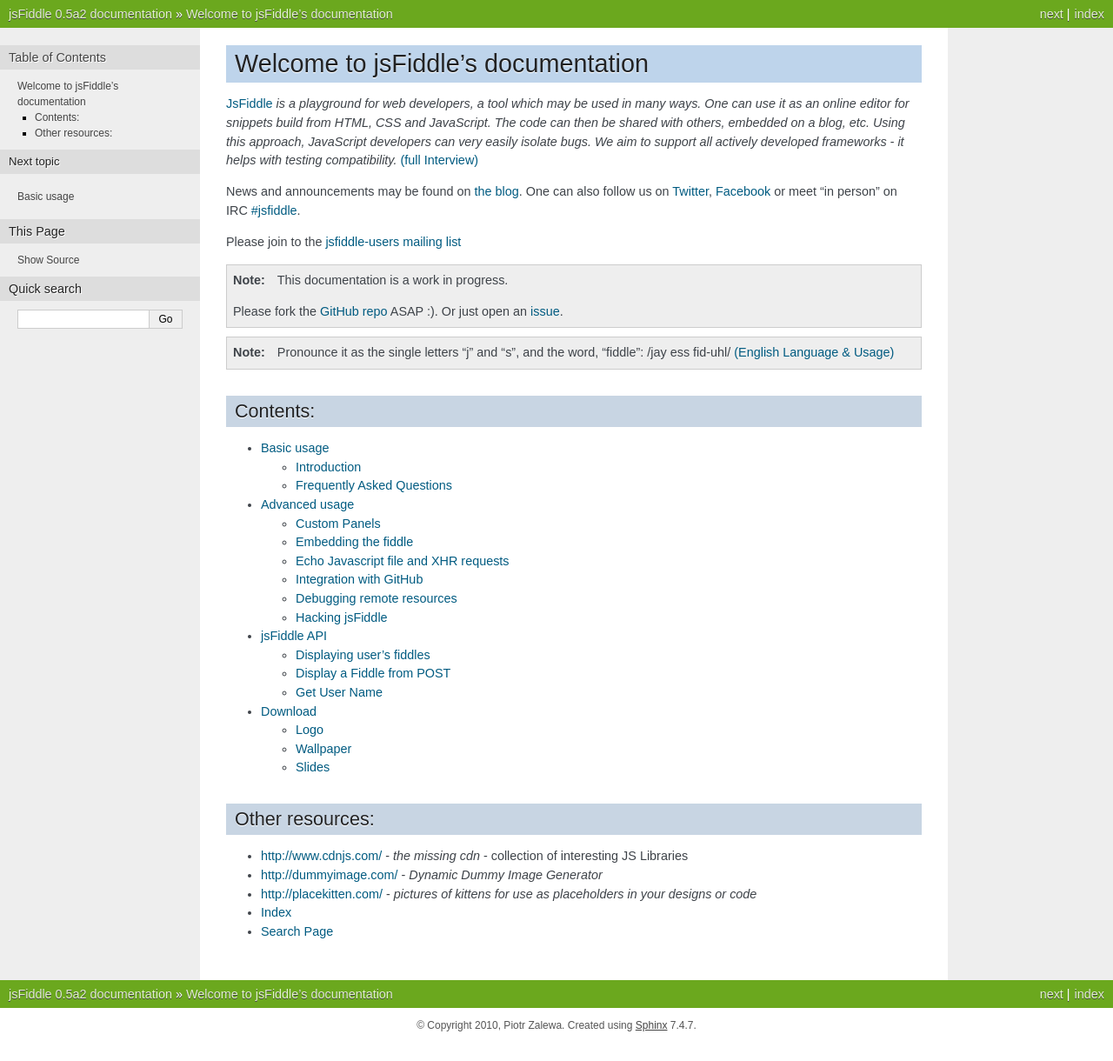
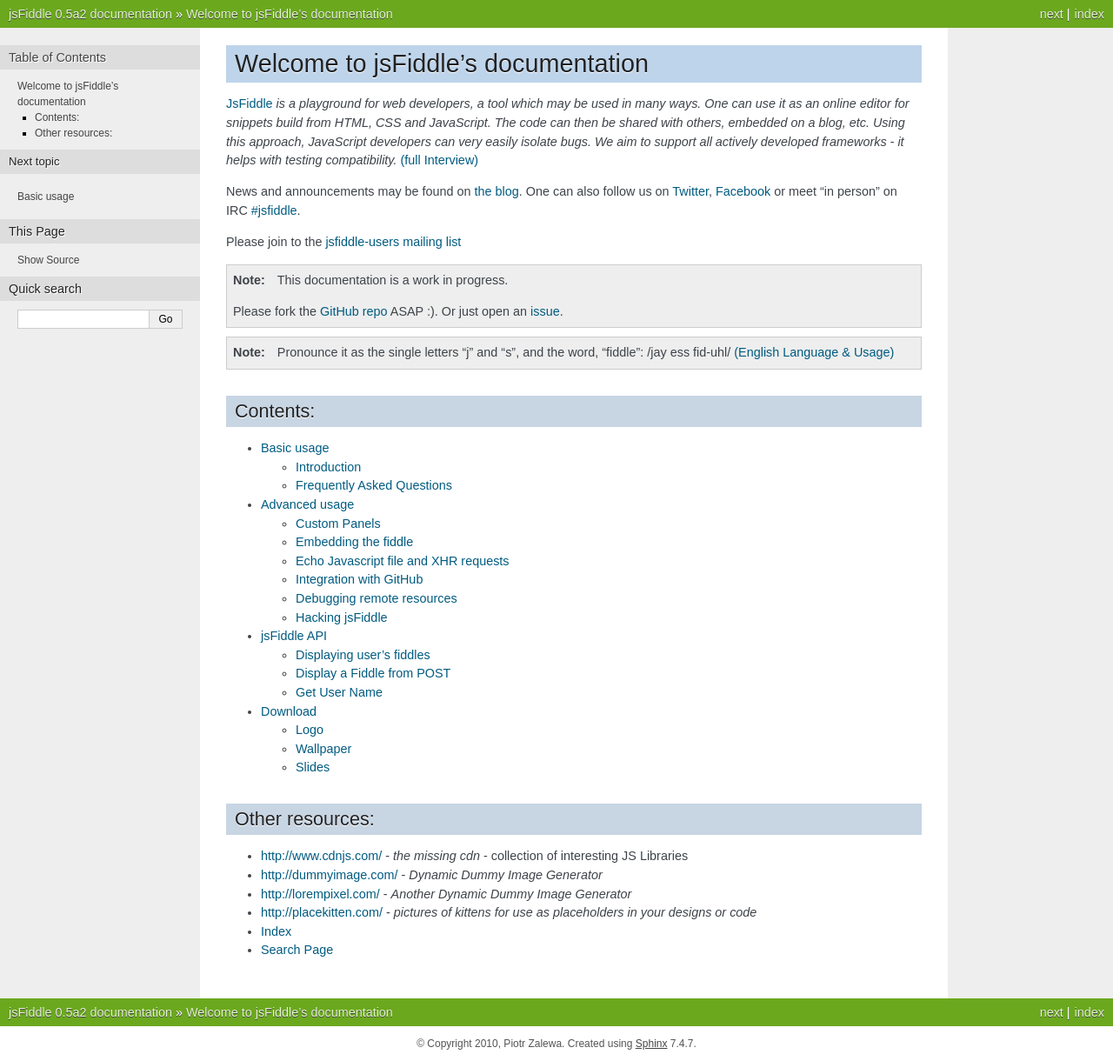
Before and after one commit to jsfiddle/jsfiddle-users, a Sphinx documentation site: the page built from docs/index.rst, in a window 1280 px wide. Shown: the whole page at 87% size. Built offline with Sphinx 7.4.7, drawn with Linux system fonts in a browser that asks for light colours; before the commit the page ends 1199 px from its top, so only the background shows below that.

Commit message:
Added lorempixel ![sample image] http://lorempixel.com/300/200

```diff
--- a/docs/index.rst
+++ b/docs/index.rst
@@ -55,6 +55,7 @@
 * http://www.cdnjs.com/ - *the missing cdn* - collection of interesting JS
   Libraries
 * http://dummyimage.com/ - *Dynamic Dummy Image Generator*
+* http://lorempixel.com/ - *Another Dynamic Dummy Image Generator*
 * http://placekitten.com/ - *pictures of kittens for use as placeholders in
   your designs or code*
 
```
